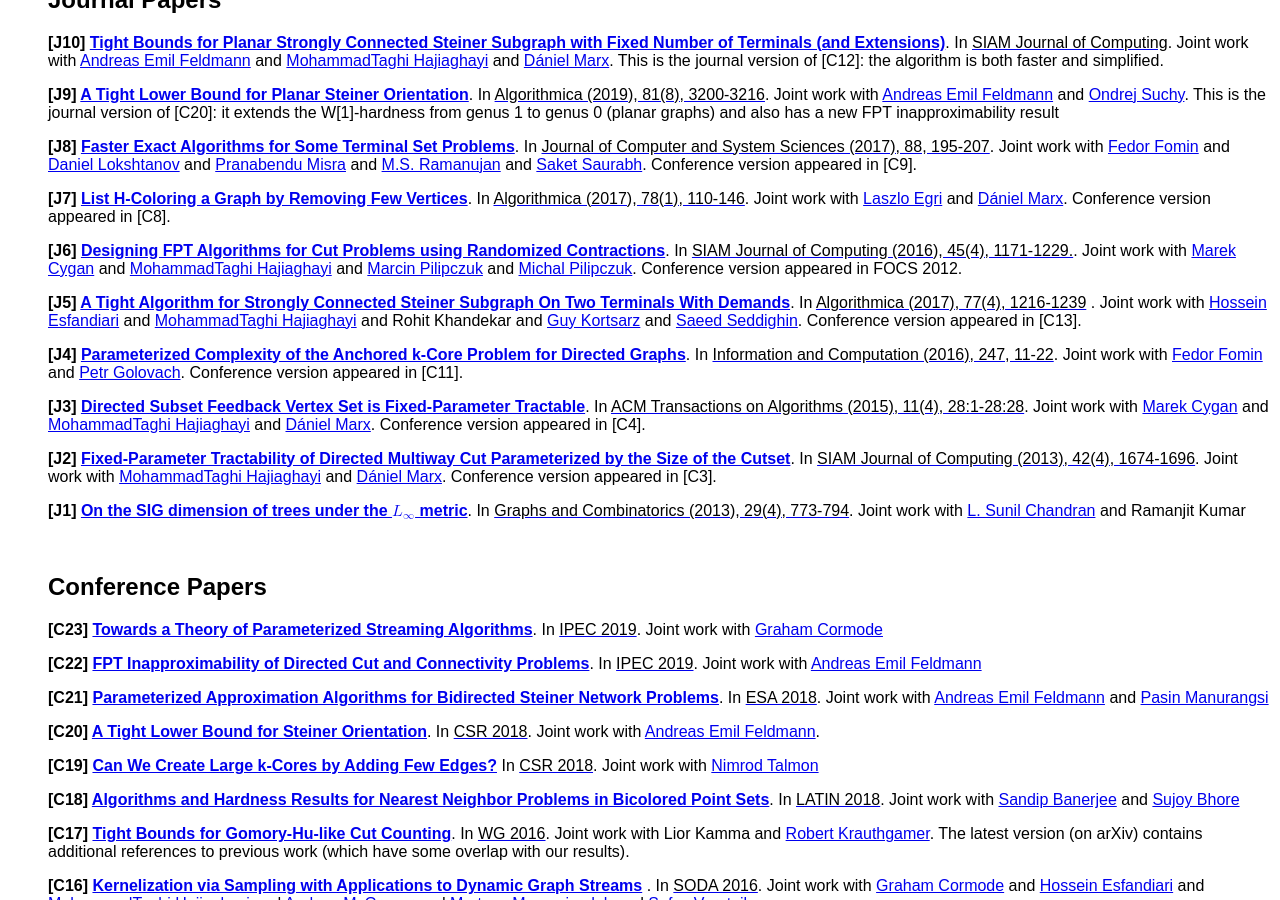
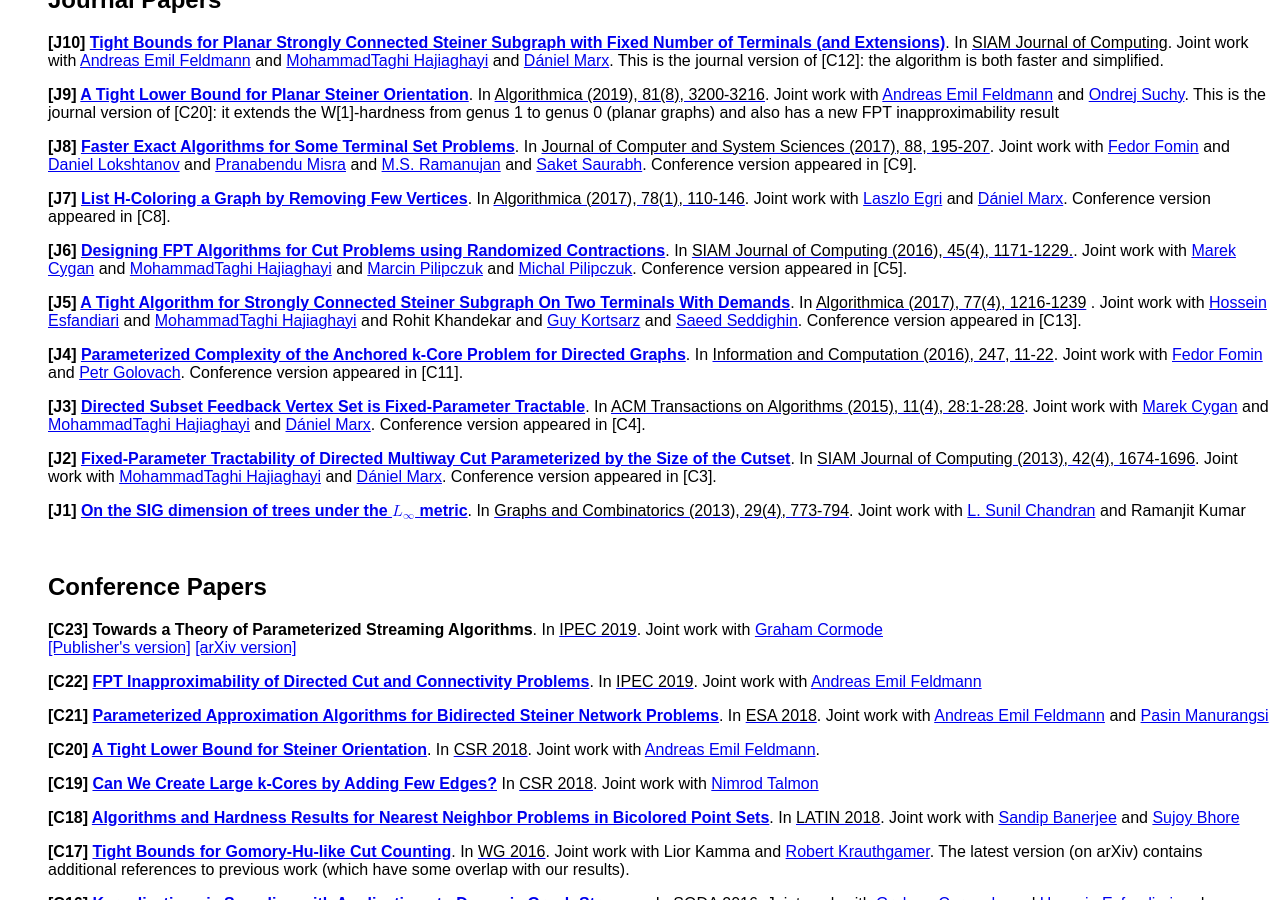
Before and after one commit to rajeshchitnis/rajeshchitnis.github.io, a Jekyll site: the page publications.html, which Jekyll copies as it is, in a window 1280 px wide and 900 px high, scrolled down 290 px. Built offline with Jekyll 4.4.1, drawn with Linux system fonts in a browser that asks for light colours.

Commit message:
Update publications.html

```diff
--- a/publications.html
+++ b/publications.html
@@ -125,7 +125,7 @@ and <a href="http://www.imsc.res.in/~saket/">Saket Saurabh</a>. Conference versi
 <p class="p3"></p>
 
 
-<p class="p7"><font color = "black"><b>[J6] <a href="http://arxiv.org/abs/1207.4079"> Designing FPT Algorithms for Cut Problems using Randomized Contractions</a></b>. In <a href="http://epubs.siam.org/doi/abs/10.1137/15M1032077"><FONT COLOR=black>SIAM Journal of Computing (2016), 45(4), 1171-1229.</a>. Joint work with <a href="http://www.mimuw.edu.pl/~cygan/">Marek Cygan</a> and <a href="http://www.cs.umd.edu/~hajiagha/">MohammadTaghi Hajiaghayi</a> and <a href="http://www.mimuw.edu.pl/~malcin/">Marcin Pilipczuk</a> and <a href="https://www.mimuw.edu.pl/~mp248287/">Michal  Pilipczuk</a>. Conference version appeared in FOCS 2012.</p>
+<p class="p7"><font color = "black"><b>[J6] <a href="http://arxiv.org/abs/1207.4079"> Designing FPT Algorithms for Cut Problems using Randomized Contractions</a></b>. In <a href="http://epubs.siam.org/doi/abs/10.1137/15M1032077"><FONT COLOR=black>SIAM Journal of Computing (2016), 45(4), 1171-1229.</a>. Joint work with <a href="http://www.mimuw.edu.pl/~cygan/">Marek Cygan</a> and <a href="http://www.cs.umd.edu/~hajiagha/">MohammadTaghi Hajiaghayi</a> and <a href="http://www.mimuw.edu.pl/~malcin/">Marcin Pilipczuk</a> and <a href="https://www.mimuw.edu.pl/~mp248287/">Michal  Pilipczuk</a>. Conference version appeared in [C5].</p>
 <p class="p3"></p>
 
 
@@ -172,7 +172,10 @@ and <a href="http://www.imsc.res.in/~saket/">Saket Saurabh</a>. Conference versi
 <h2>Conference Papers</h2>
 
 
-<p class="p7"><font color = "black"><b>[C23] <a href="https://arxiv.org/abs/1911.09650"> Towards a Theory of Parameterized Streaming Algorithms</a></b>. In <a href="https://algo2019.ak.in.tum.de/index.php/menue-ipec/ipec-overview"><FONT COLOR=black>IPEC 2019</a>. Joint work with <a href="http://dimacs.rutgers.edu/~graham/">Graham Cormode</a> </p>
+<p class="p7"><font color = "black"><b>[C23] Towards a Theory of Parameterized Streaming Algorithms</b>. In <a href="https://algo2019.ak.in.tum.de/index.php/menue-ipec/ipec-overview"><FONT COLOR=black>IPEC 2019</a>. Joint work with <a href="http://dimacs.rutgers.edu/~graham/">Graham Cormode</a>
+<br>
+<a href="http://drops.dagstuhl.de/opus/volltexte/2019/11468/"> [Publisher's version]</a> <a href="https://arxiv.org/abs/1911.09650"> [arXiv version]</a>
+</p>
 <p class="p3"></p>
 
 
```
